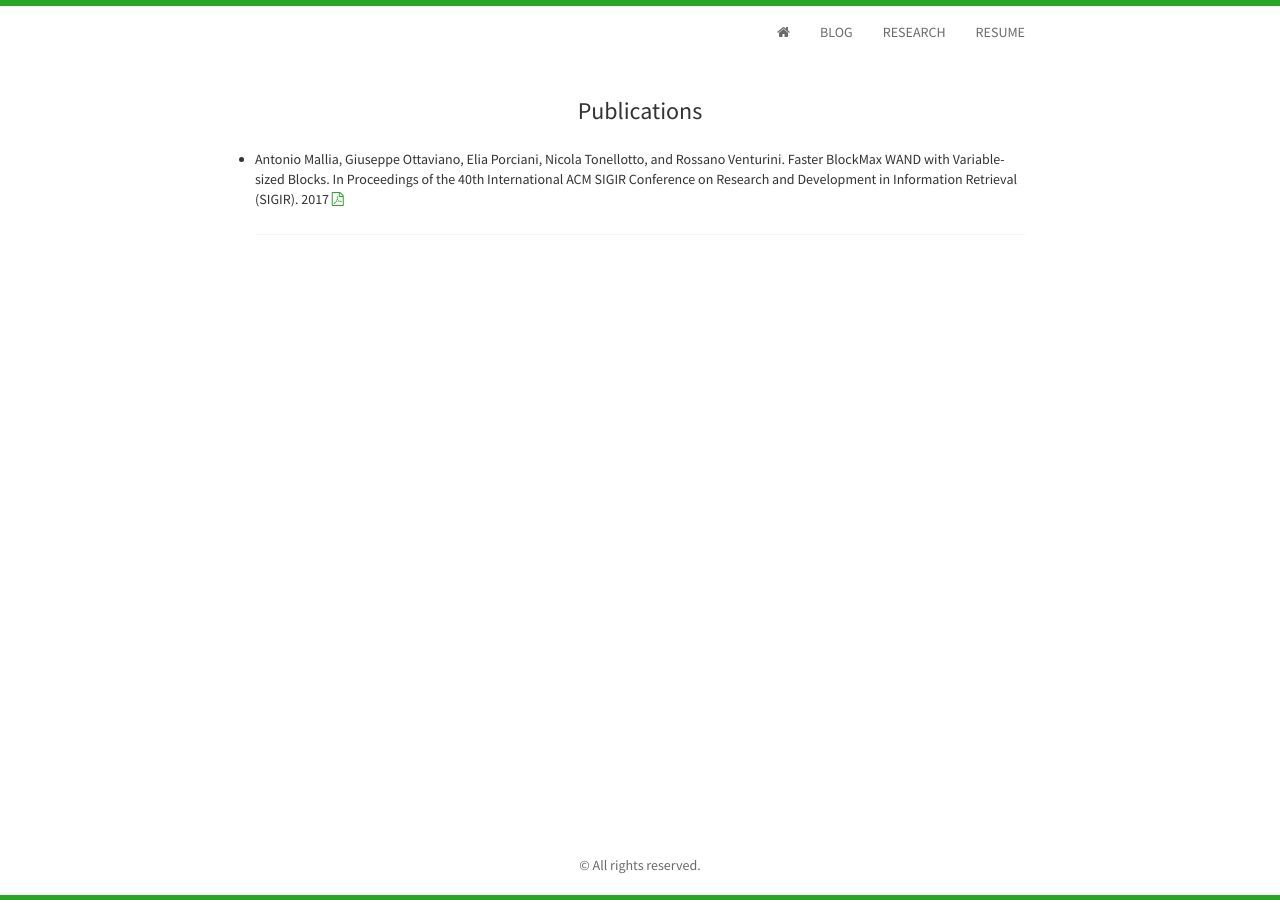
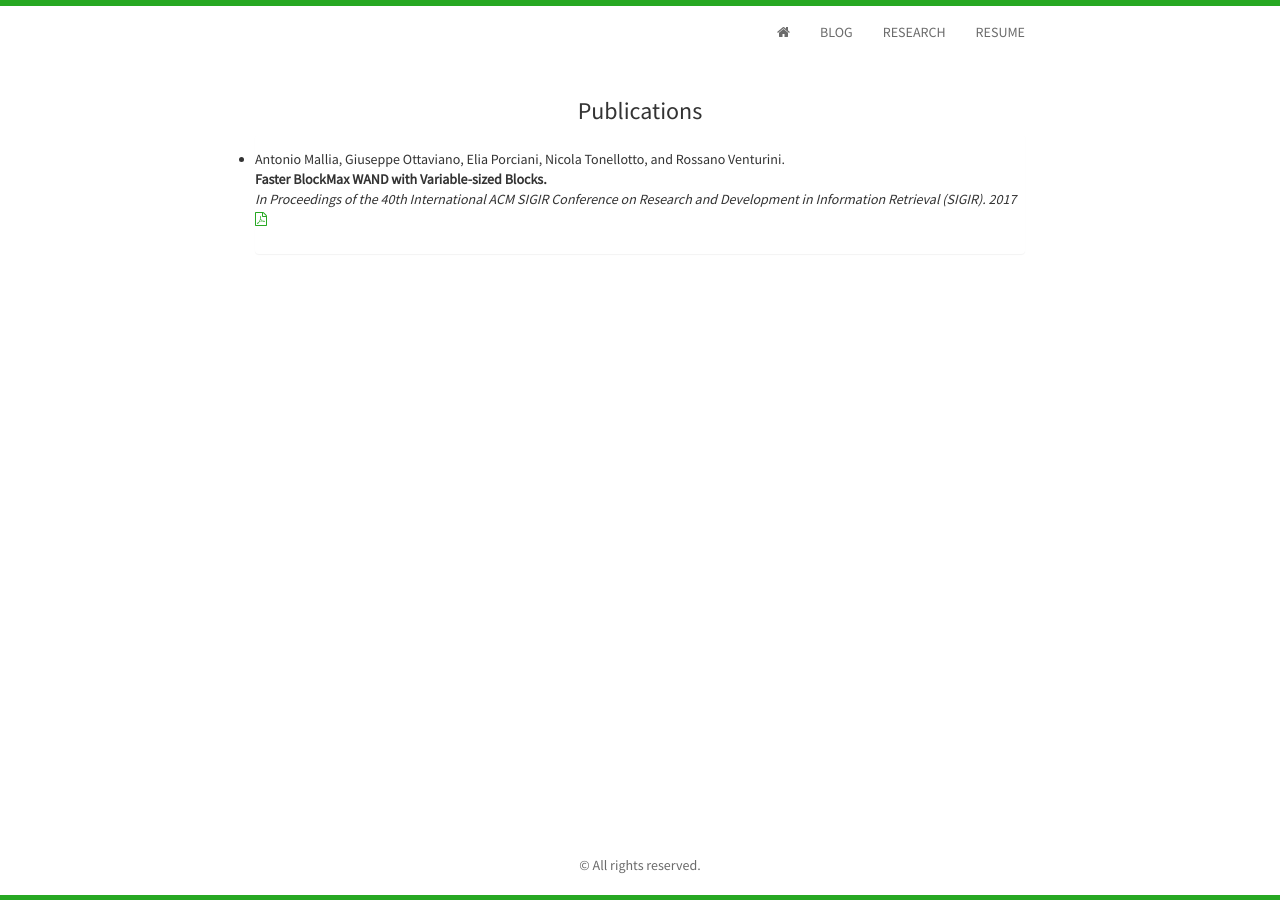
Before and after one commit to amallia/amallia.github.io, a Jekyll site: the page built from research.html, in a window 1280 px wide. Built offline with Jekyll 4.4.1, drawn with Linux system fonts in a browser that asks for light colours; nearby versions of some CDN libraries.

Commit message:
Added css for research section

```diff
--- a/static/css/main.css
+++ b/static/css/main.css
@@ -174,6 +174,19 @@ body {
   font-size: 18px;
 }
 
+.paper-authors{
+  display:block;
+}
+.paper-title{
+  display:block;
+  font-weight: bold;
+
+}
+.paper-publisher{
+  display:block;
+  font-style: italic;
+}
+
 /* Footer
 -------------------------------------------------- */
 
```
